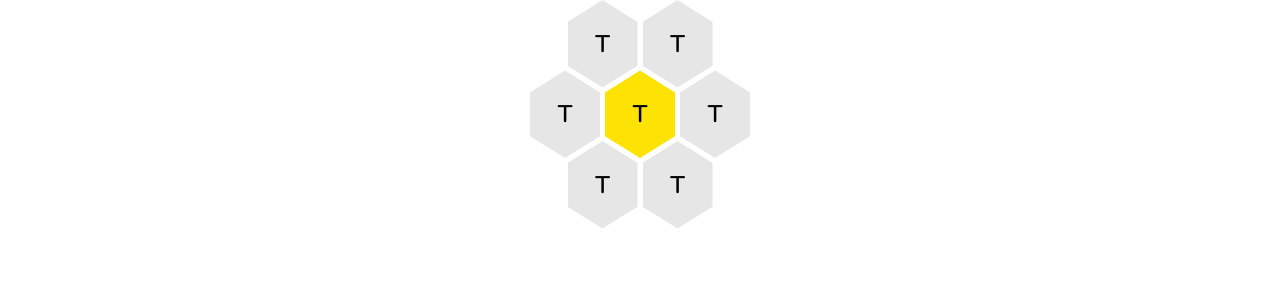
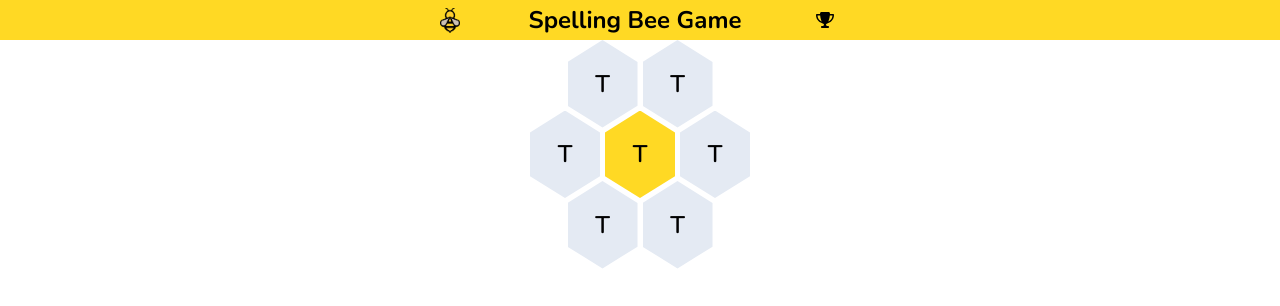
Before and after one commit to berkkasapoglu/spelling-bee-game, a Next.js app: page /en in a window 1280 px wide. Shown: the top 306 px of the page. Built offline with nearby package versions, Linux system fonts and the light colour scheme.

Commit message:
feat: header

```diff
--- a/package.json
+++ b/package.json
@@ -9,6 +9,11 @@
     "lint": "next lint"
   },
   "dependencies": {
+    "@fortawesome/fontawesome-svg-core": "^6.5.2",
+    "@fortawesome/free-brands-svg-icons": "^6.5.2",
+    "@fortawesome/free-regular-svg-icons": "^6.5.2",
+    "@fortawesome/free-solid-svg-icons": "^6.5.2",
+    "@fortawesome/react-fontawesome": "^0.2.0",
     "classnames": "^2.5.1",
     "next": "14.2.3",
     "react": "^18",
--- a/src/app/[lang]/components/hive-cell/HiveCell.module.scss
+++ b/src/app/[lang]/components/hive-cell/HiveCell.module.scss
@@ -1,9 +1,4 @@
 .hex {
-  --middle-cell-color: #fce303;
-  --middle-cell-color-active: #be9c04;
-  --outer-cell-color: #e6e6e6;
-  --outer-cell-color-active: #d9d9d9;
-
   width: var(--cell-width);
   height: calc(var(--cell-width) * 2 / 1.6);
   clip-path: polygon(50% 0, 100% 25%, 100% 75%, 50% 100%, 0 75%, 0 25%);
@@ -15,17 +10,17 @@
   cursor: pointer;
 
   &.middle {
-    background-color: var(--middle-cell-color);
+    background-color: var(--primary-color);
     &:active {
-      background-color: var(--middle-cell-color-active);
+      background-color: var(--primary-color-dark);
     }
   }
 
   &.outer {
-    background-color: var(--outer-cell-color);
+    background-color: var(--secondary-color);
 
     &:active {
-      background-color: var(--outer-cell-color-active);
+      background-color: var(--secondary-color-dark);
     }
   }
 
--- a/src/app/[lang]/globals.css
+++ b/src/app/[lang]/globals.css
@@ -25,3 +25,11 @@ button,
 input {
   font-family: inherit;
 }
+
+:root {
+  --primary-color: #ffd924;
+  --primary-color-dark: #ecc129;
+  --secondary-color: #e4eaf3;
+  --secondary-color-dark: #d1dceb;
+  --max-content-width: 400px;
+}
--- a/src/app/[lang]/layout.tsx
+++ b/src/app/[lang]/layout.tsx
@@ -2,6 +2,7 @@ import type { Metadata } from 'next';
 import { Nunito, Poppins } from 'next/font/google';
 import './globals.css';
 import { Locales } from './dictionaries';
+import Header from '@/components/layout/Header';
 
 const nunito = Nunito({
   subsets: ['latin'],
@@ -20,7 +21,10 @@ interface IProps {
 export default function RootLayout({ children, params }: IProps) {
   return (
     <html lang={params.lang}>
-      <body className={nunito.className}>{children}</body>
+      <body className={nunito.className}>
+        <Header />
+        {children}
+      </body>
     </html>
   );
 }
--- /dev/null
+++ b/src/components/layout/Header.module.scss
@@ -0,0 +1,18 @@
+.container {
+  --header-height: 40px;
+
+  display: flex;
+  align-items: center;
+  justify-content: center;
+  padding-inline: 20px;
+  background-color: var(--primary-color);
+  height: var(--header-height);
+
+  .content {
+    display: flex;
+    align-items: center;
+    width: 100%;
+    max-width: var(--max-content-width);
+    justify-content: space-between;
+  }
+}
--- /dev/null
+++ b/src/components/layout/Header.tsx
@@ -0,0 +1,18 @@
+import Image from 'next/image';
+import classes from './Header.module.scss';
+import { FontAwesomeIcon } from '@fortawesome/react-fontawesome';
+import { faTrophy } from '@fortawesome/free-solid-svg-icons';
+import IconButton from '../ui/icon-button/IconButton';
+
+function Header() {
+  return (
+    <nav className={classes.container}>
+      <div className={classes.content}>
+        <Image src="/images/bee.png" alt="bee-logo" width={20} height={25} />
+        <h1>Spelling Bee Game</h1>
+        <IconButton icon={faTrophy} width={20} />
+      </div>
+    </nav>
+  );
+}
+export default Header;
--- /dev/null
+++ b/src/components/ui/icon-button/IconButton.module.scss
@@ -0,0 +1,14 @@
+.button {
+  display: flex;
+  align-items: center;
+  padding: 7px 5px;
+  transition: all 300ms;
+  cursor: pointer;
+  transition: all 400ms;
+  background-color: transparent;
+  border-radius: 5px;
+
+  &:hover {
+    background-color: rgba(0, 0, 0, 0.1);
+  }
+}
--- /dev/null
+++ b/src/components/ui/icon-button/IconButton.tsx
@@ -0,0 +1,14 @@
+import {
+  FontAwesomeIcon,
+  FontAwesomeIconProps,
+} from '@fortawesome/react-fontawesome';
+import classes from './IconButton.module.scss';
+
+function IconButton(props: FontAwesomeIconProps) {
+  return (
+    <a className={classes.button}>
+      <FontAwesomeIcon {...props} />
+    </a>
+  );
+}
+export default IconButton;
--- a/src/middleware.ts
+++ b/src/middleware.ts
@@ -28,7 +28,7 @@ export function middleware(request: NextRequest) {
 export const config = {
   matcher: [
     // Skip all internal paths (_next)
-    '/((?!api|_next/static|_next/image|img/|favicon.ico).*)',
+    '/((?!api|_next/static|_next/image|images|img/|favicon.ico).*)',
     // Optional: only run on root (/) URL
     // '/'
   ],
```
Also changed, not shown: public/images/bee.png (added), 1 other file (tests, documents, lock files or other folders).
